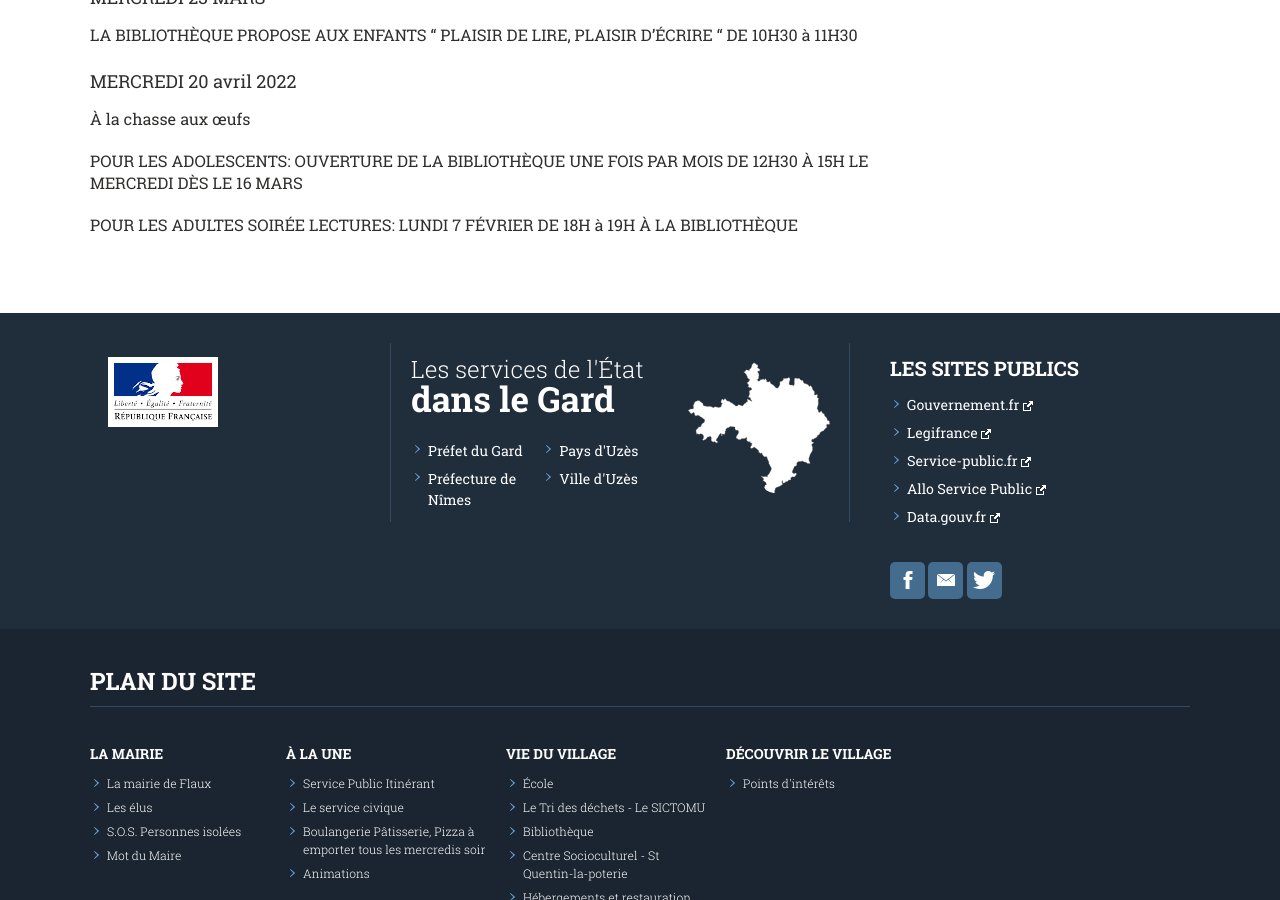
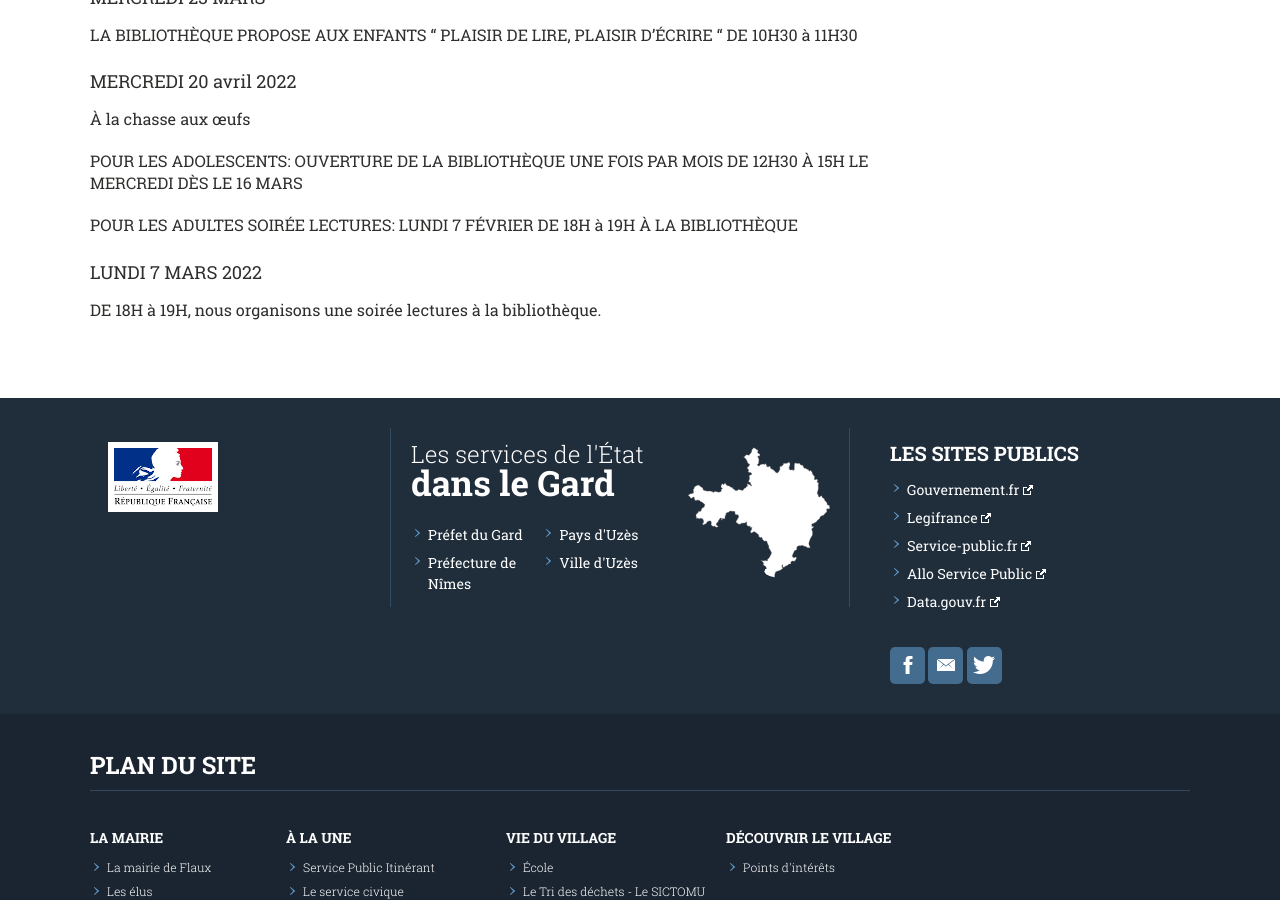
Before and after one commit to Flaux-Village/flaux-village.github.io, a Jekyll site: the page built from _actualites/animations.md, in a window 1280 px wide and 900 px high, scrolled down 686 px. Built offline with Jekyll 4.4.1, drawn with Linux system fonts in a browser that asks for light colours.

Commit message:
Update animations.md

```diff
--- a/_actualites/animations.md
+++ b/_actualites/animations.md
@@ -32,3 +32,6 @@ LA BIBLIOTHÈQUE PROPOSE AUX ENFANTS “ PLAISIR DE LIRE, PLAISIR D’ÉCRIRE
 POUR LES ADOLESCENTS: OUVERTURE DE LA BIBLIOTHÈQUE UNE FOIS PAR MOIS DE 12H30 À 15H LE MERCREDI DÈS LE 16 MARS<br>
 
 POUR LES ADULTES SOIRÉE LECTURES: LUNDI 7 FÉVRIER DE 18H à 19H À LA BIBLIOTHÈQUE<br>
+
+### LUNDI 7 MARS 2022<br>
+DE 18H à 19H, nous organisons une soirée lectures à la bibliothèque.<br>
```
